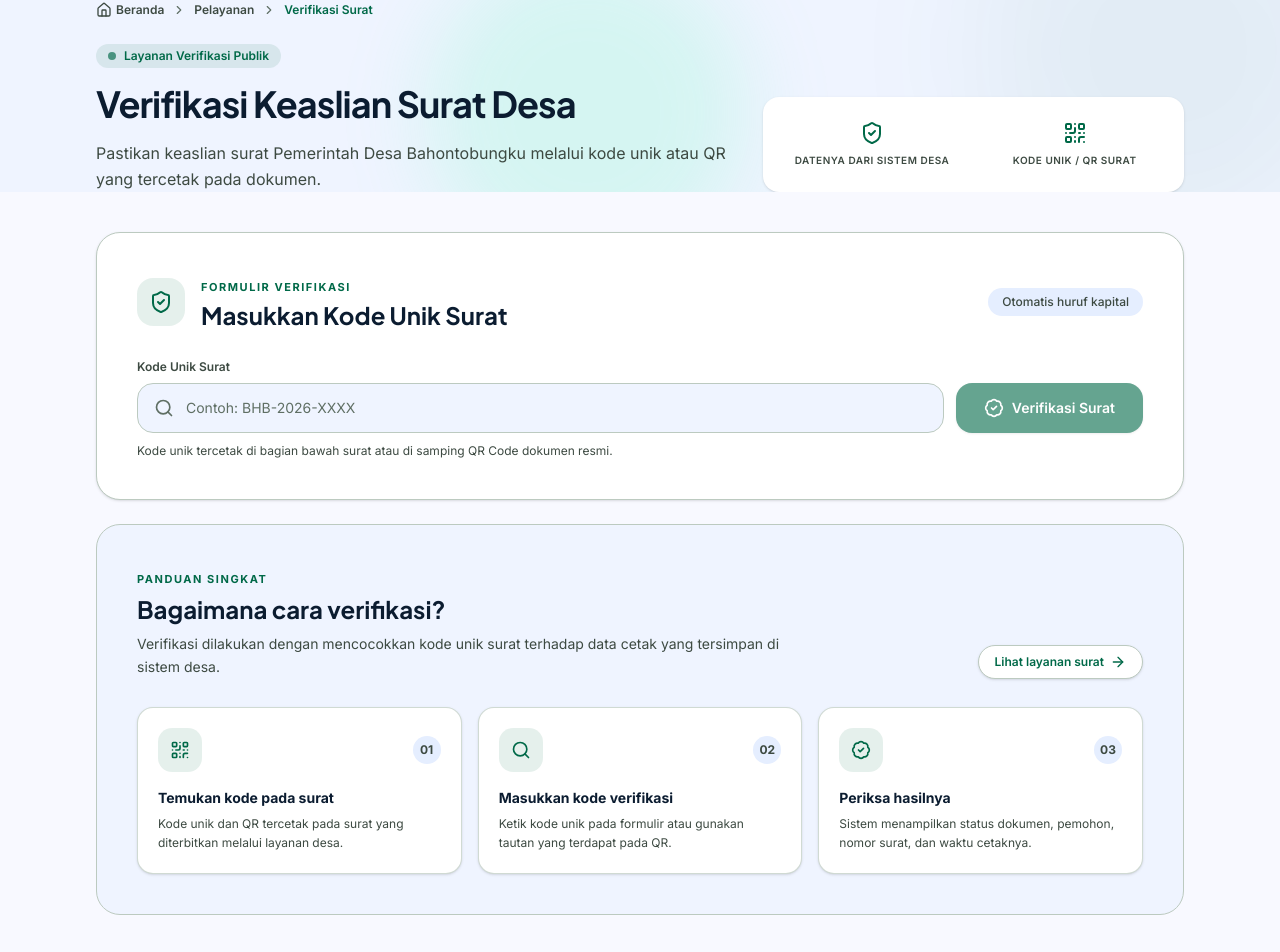
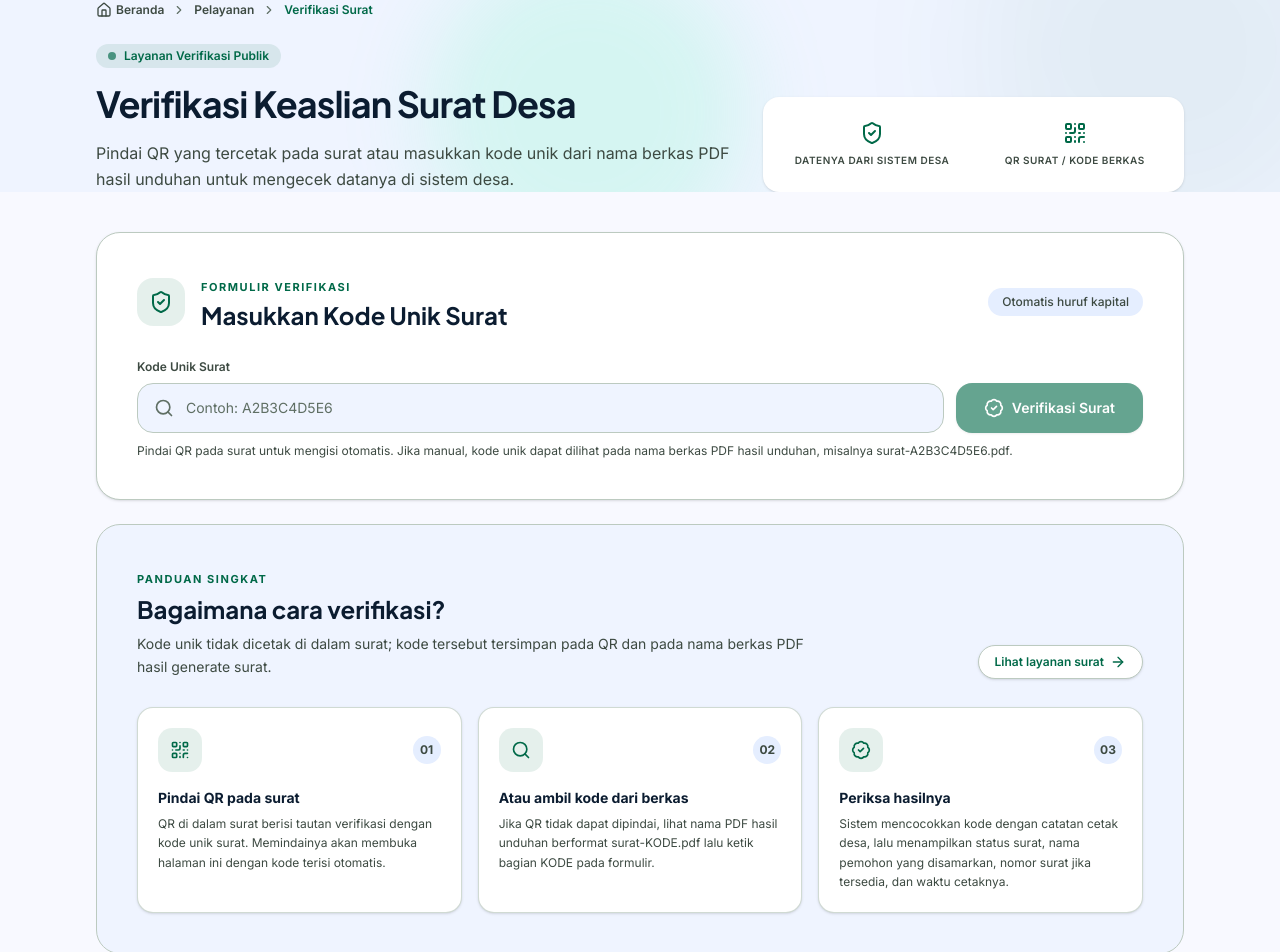
Before and after one commit to rasyarhmt/desa-bahontobungku, a React (Vite) app in the folder frontend/: page /verifikasi in a window 1280 px wide. Shown: the part 158-1110 px from the top of the page. Built offline with nearby package versions, Linux system fonts and the light colour scheme; no server answers.

Commit message:
refactor(verifikasi): update placeholder and instructions for QR code and unique code verification

```diff
--- a/frontend/src/components/Verifikasi/VerificationForm.tsx
+++ b/frontend/src/components/Verifikasi/VerificationForm.tsx
@@ -66,7 +66,7 @@ export default function VerificationForm({
               onChange={(event) =>
                 onKodeChange(event.target.value.toUpperCase())
               }
-              placeholder="Contoh: BHB-2026-XXXX"
+              placeholder="Contoh: A2B3C4D5E6"
               autoComplete="off"
               className="w-full bg-transparent font-mono text-sm font-semibold tracking-wider text-on-surface outline-none placeholder:font-sans placeholder:font-normal placeholder:tracking-normal placeholder:text-outline"
             />
@@ -87,8 +87,9 @@ export default function VerificationForm({
         </div>
 
         <p className="mt-2.5 text-xs text-on-surface-variant">
-          Kode unik tercetak di bagian bawah surat atau di samping QR Code
-          dokumen resmi.
+          Pindai QR pada surat untuk mengisi otomatis. Jika manual, kode unik
+          dapat dilihat pada nama berkas PDF hasil unduhan, misalnya
+          surat-A2B3C4D5E6.pdf.
         </p>
       </form>
 
--- a/frontend/src/components/Verifikasi/VerificationGuide.tsx
+++ b/frontend/src/components/Verifikasi/VerificationGuide.tsx
@@ -10,21 +10,21 @@ import { Link } from "react-router-dom";
 const STEPS: { icon: LucideIcon; title: string; description: string }[] = [
   {
     icon: QrCode,
-    title: "Temukan kode pada surat",
+    title: "Pindai QR pada surat",
     description:
-      "Kode unik dan QR tercetak pada surat yang diterbitkan melalui layanan desa.",
+      "QR di dalam surat berisi tautan verifikasi dengan kode unik surat. Memindainya akan membuka halaman ini dengan kode terisi otomatis.",
   },
   {
     icon: Search,
-    title: "Masukkan kode verifikasi",
+    title: "Atau ambil kode dari berkas",
     description:
-      "Ketik kode unik pada formulir atau gunakan tautan yang terdapat pada QR.",
+      "Jika QR tidak dapat dipindai, lihat nama PDF hasil unduhan berformat surat-KODE.pdf lalu ketik bagian KODE pada formulir.",
   },
   {
     icon: BadgeCheck,
     title: "Periksa hasilnya",
     description:
-      "Sistem menampilkan status dokumen, pemohon, nomor surat, dan waktu cetaknya.",
+      "Sistem mencocokkan kode dengan catatan cetak desa, lalu menampilkan status surat, nama pemohon yang disamarkan, nomor surat jika tersedia, dan waktu cetaknya.",
   },
 ];
 
@@ -40,8 +40,8 @@ export default function VerificationGuide() {
             Bagaimana cara verifikasi?
           </h2>
           <p className="mt-2 max-w-2xl text-sm leading-relaxed text-on-surface-variant">
-            Verifikasi dilakukan dengan mencocokkan kode unik surat terhadap
-            data cetak yang tersimpan di sistem desa.
+            Kode unik tidak dicetak di dalam surat; kode tersebut tersimpan pada
+            QR dan pada nama berkas PDF hasil generate surat.
           </p>
         </div>
 
--- a/frontend/src/components/Verifikasi/VerificationHero.tsx
+++ b/frontend/src/components/Verifikasi/VerificationHero.tsx
@@ -36,8 +36,9 @@ export default function VerificationHero() {
               Verifikasi Keaslian Surat Desa
             </h1>
             <p className="text-sm leading-relaxed text-on-surface-variant md:text-base">
-              Pastikan keaslian surat Pemerintah Desa Bahontobungku melalui kode
-              unik atau QR yang tercetak pada dokumen.
+              Pindai QR yang tercetak pada surat atau masukkan kode unik dari
+              nama berkas PDF hasil unduhan untuk mengecek datanya di sistem
+              desa.
             </p>
           </div>
 
@@ -51,7 +52,7 @@ export default function VerificationHero() {
             <div className="flex flex-col items-center gap-2 px-5 py-3 text-center">
               <QrCode className="size-6 text-primary" />
               <span className="text-[10px] font-semibold uppercase tracking-wider text-on-surface-variant">
-                Kode unik / QR surat
+                QR surat / kode berkas
               </span>
             </div>
           </div>
```
